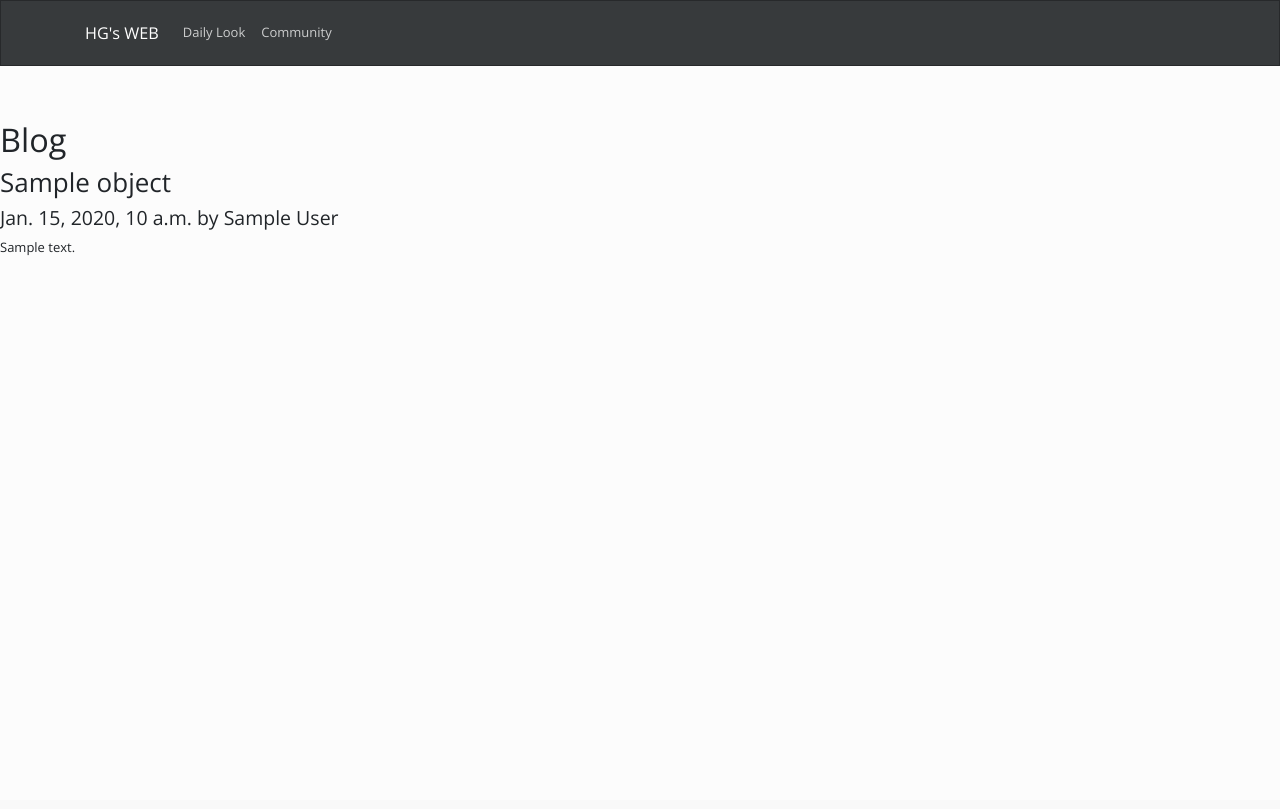
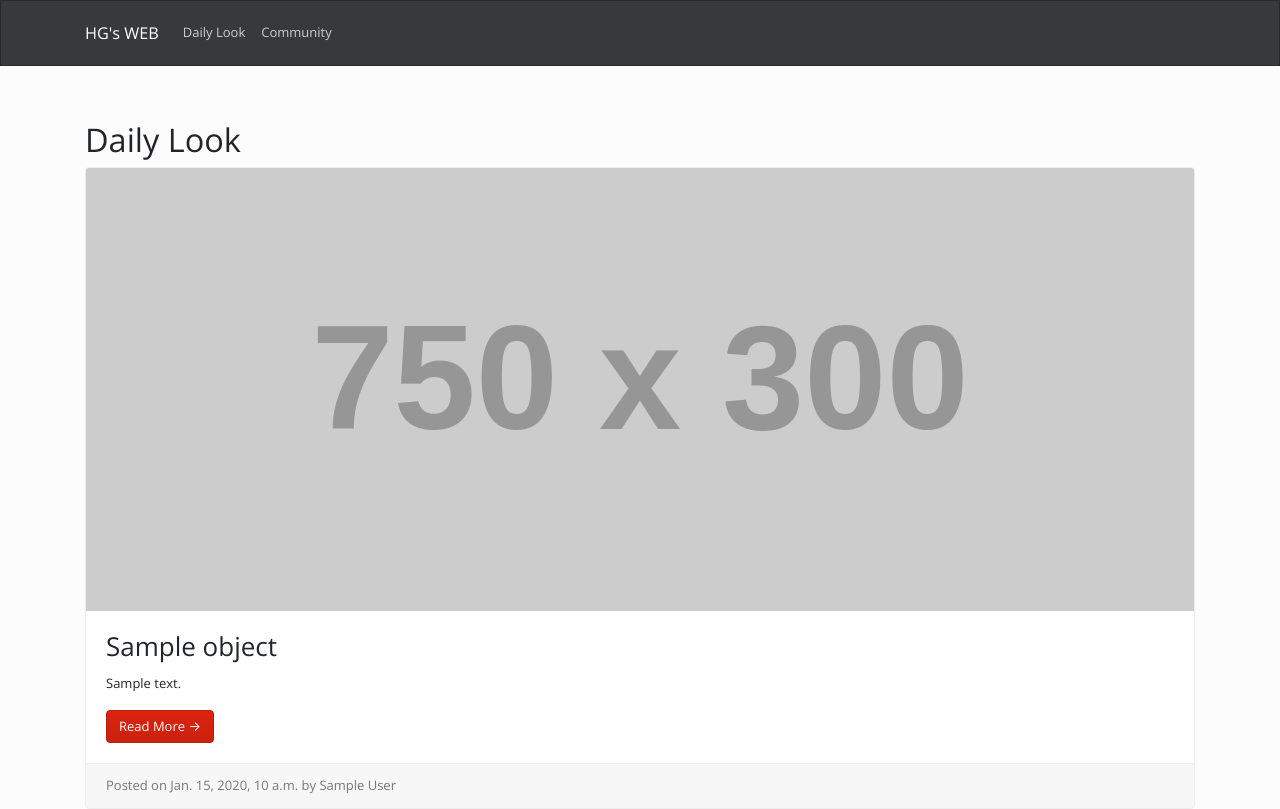
Before and after one commit to jhg3522/Wink_django, a Django app: template W_web/blog/templates/blog/post_list.html in a window 1280 px wide. Before the commit the page ends 256 px from the top, so only its background shows below. Run offline with Django 3.2, Linux system fonts and the light colour scheme; the template is opened without the code that fills it: most values are stand-ins (such as "Sample title", 1, 10 or a date in 2020); grey boxes labelled with a size stand in for pictures from a placeholder-image service; some libraries are stand-ins or nearby versions.

Commit message:
grid on post list

```diff
--- a/W_web/blog/templates/blog/post_list.html
+++ b/W_web/blog/templates/blog/post_list.html
@@ -28,13 +28,33 @@
         </div>
     </div>
 </div>
-<h1>Blog</h1>
-{% for p in object_list %}
-    <h2>{{ p.title }}</h2>
-    <h4>{{ p.created }} by {{ p.author }}</h4>
-    <p>{{ p.content }}</p>
-{% endfor %}
+<div class="container">
 
+    <div class="row">
+
+        <!-- Blog Entries Column -->
+        <div class="col-md">
+
+            <h1 class="my-8">Daily Look</h1>
+
+            {% for p in object_list %}
+            <div class="card mb-8">
+                <img class="card-img-top" src="http://placehold.it/750x300" alt="Card image cap">
+                <div class="card-body">
+                    <h2 class="card-title">{{ p.title }}</h2>
+                    <p class="card-text">{{ p.content }}</p>
+                    <a href="#" class="btn btn-primary">Read More &rarr;</a>
+                </div>
+                <div class="card-footer text-muted">
+                    Posted on {{ p.created }} by {{ p.author }}
+                </div>
+            </div>
+            {% endfor %}
+        </div>
+
+    </div>
+    <!-- /.row -->
+</div>
 <script src="{% static 'blog/_assets/js/jquery.min.js' %}"></script>
 <script src="{% static 'blog/_assets/js/popper.min.js' %}"></script>
 <script src="{% static 'blog/_assets/js/custom.js' %}"></script>
```
